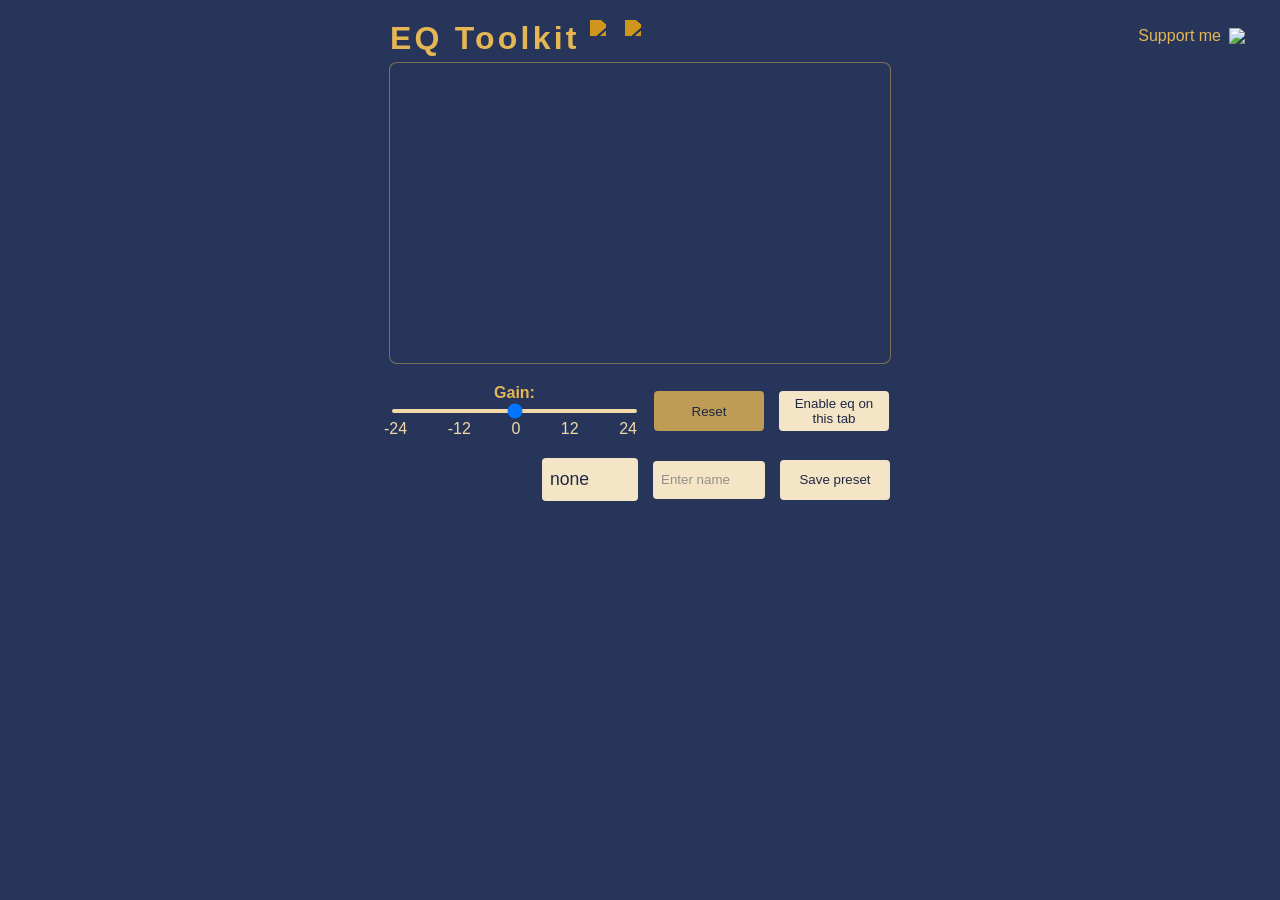
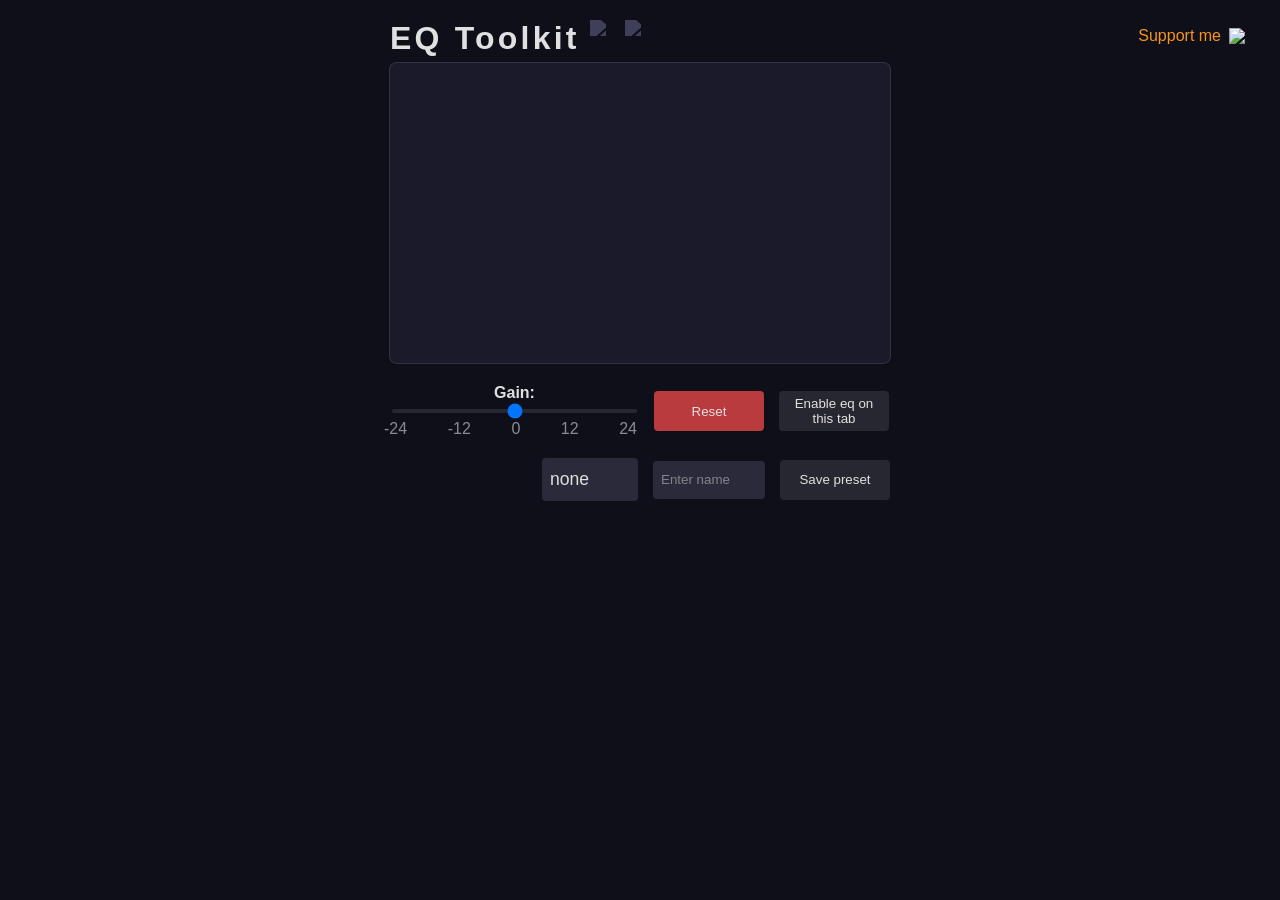

updated code structure, changed locales keys

--- a/resources/styles/popup.css
+++ b/resources/styles/popup.css
@@ -105,39 +105,39 @@
   --ny-notice-link-hover: #6f2b20;
 
   /* Active theme bindings */
-  --bg: var(--ny-bg);
-  --panel-bg: var(--ny-panel-bg);
-  --settings-bg: var(--ny-settings-bg);
-  --accent-start: var(--ny-accent-start);
-  --accent-mid: var(--ny-accent-mid);
-  --accent-end: var(--ny-accent-end);
-  --highpass-filter: var(--ny-highpass-filter);
-  --lowpass-filter: var(--ny-lowpass-filter);
-  --text: var(--ny-text);
-  --text-header: var(--ny-text-header);
-  --slider-track-bg: var(--ny-slider-track-bg);
-  --slider-thumb: var(--ny-slider-thumb);
-  --axis: var(--ny-axis);
-  --border: var(--ny-border);
-  --surface-alt: var(--ny-surface-alt);
-  --text-placeholder: var(--ny-text-placeholder);
-  --text-volume-scale: var(--ny-text-volume-scale);
-  --hover-bg: var(--ny-hover-bg);
-  --active-bg: var(--ny-active-bg);
-  --menu-hover: var(--ny-menu-hover);
-  --overlay: var(--ny-overlay);
-  --shadow-soft: var(--ny-shadow-soft);
-  --shadow-strong: var(--ny-shadow-strong);
-  --donation: var(--ny-donation);
-  --slider-glow: var(--ny-slider-glow);
-  --reset-btn: var(--ny-reset-btn);
-  --reset-btn-hover: var(--ny-reset-btn-hover);
-  --reset-btn-active: var(--ny-reset-btn-active);
-  --btn-bg: var(--ny-btn-bg);
-  --svg-btn-filter: var(--ny-svg-btn-filter);
-  --info-btn-display: var(--ny-info-btn-display);
-  --notice-link: var(--ny-notice-link);
-  --notice-link-hover: var(--ny-notice-link-hover);
+  --bg: var(--dark-bg);
+  --panel-bg: var(--dark-panel-bg);
+  --settings-bg: var(--dark-settings-bg);
+  --accent-start: var(--dark-accent-start);
+  --accent-mid: var(--dark-accent-mid);
+  --accent-end: var(--dark-accent-end);
+  --highpass-filter: var(--dark-highpass-filter);
+  --lowpass-filter: var(--dark-lowpass-filter);
+  --text: var(--dark-text);
+  --text-header: var(--dark-text-header);
+  --slider-track-bg: var(--dark-slider-track-bg);
+  --slider-thumb: var(--dark-slider-thumb);
+  --axis: var(--dark-axis);
+  --border: var(--dark-border);
+  --surface-alt: var(--dark-surface-alt);
+  --text-placeholder: var(--dark-text-placeholder);
+  --text-volume-scale: var(--dark-text-volume-scale);
+  --hover-bg: var(--dark-hover-bg);
+  --active-bg: var(--dark-active-bg);
+  --menu-hover: var(--dark-menu-hover);
+  --overlay: var(--dark-overlay);
+  --shadow-soft: var(--dark-shadow-soft);
+  --shadow-strong: var(--dark-shadow-strong);
+  --donation: var(--dark-donation);
+  --slider-glow: var(--dark-slider-glow);
+  --reset-btn: var(--dark-reset-btn);
+  --reset-btn-hover: var(--dark-reset-btn-hover);
+  --reset-btn-active: var(--dark-reset-btn-active);
+  --btn-bg: var(--dark-btn-bg);
+  --svg-btn-filter: var(--dark-svg-btn-filter);
+  --info-btn-display: var(--dark-info-btn-display);
+  --notice-link: var(--dark-notice-link);
+  --notice-link-hover: var(--dark-notice-link-hover);
 }
 
 body {
